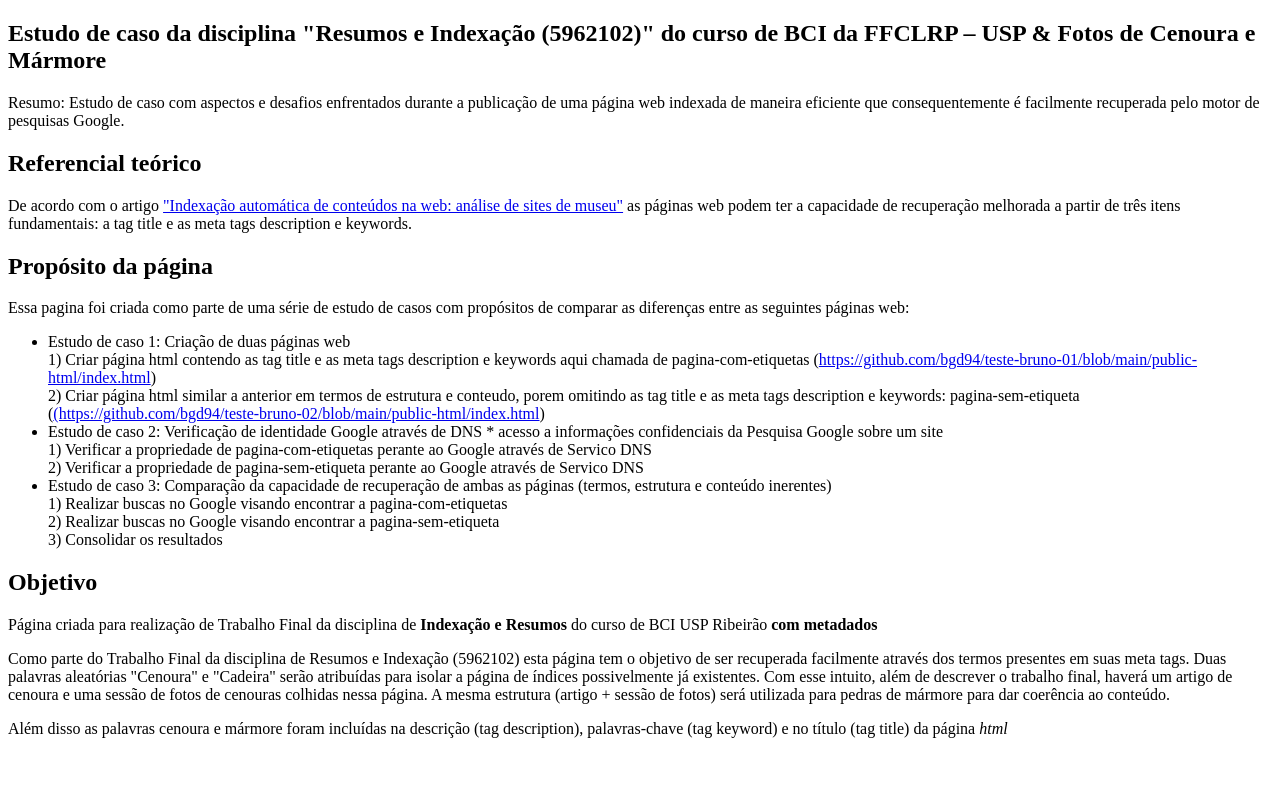
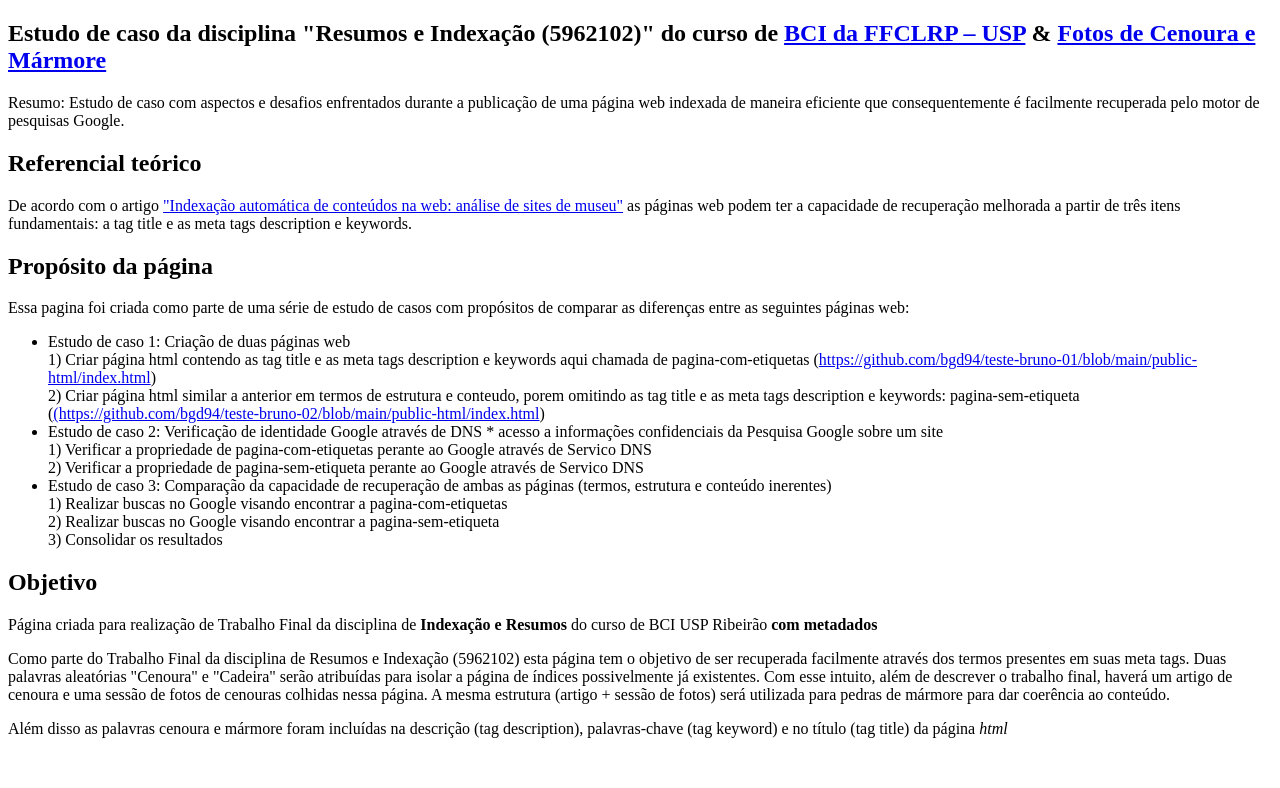
Before and after one commit to bgd94/bgd94-teste-bruno-01, a website: page public-html/index.html in a window 1280 px wide. Shown: the top 788 px of the page. Drawn offline with Linux system fonts and the light colour scheme.

Commit message:
Update index.html

```diff
--- a/public-html/index.html
+++ b/public-html/index.html
@@ -2,7 +2,7 @@
 <html lang="pt-br">
    <head>
       <meta charset="UTF-8">
-      <title>Estudo de caso da disciplina "Resumos e Indexação (5962102)" do curso de BCI da FFCLRP – USP & Fotos de Cenoura e Mármore</title>
+      <title>Estudo de caso da disciplina "Resumos e Indexação (5962102)" do curso de <a href="https://www.ffclrp.usp.br/graduacoes/cursos.php?g=57" alt="biblioteconomia usp ribeirao">BCI da FFCLRP – USP</a> & <a href="http://www.indexacaoautomatica2022.me/" alt="cenouras e marmore">Fotos de Cenoura e Mármore</a></title>
       <meta name="description" content="Apresenta aspectos e desafios enfrentados na publicação de uma página web que seja corretamente indexada e recuperada pelo motor de pesquisas Google em forma de estudo de caso. Apresenta também fotos e links para Wikipedia e notícias com mais detalhes sobre Cenoura e Mármore">
       <meta name="viewport" content="width=device-width, initial-scale=1">
       <meta name="author" content="Bruno Mosca">
@@ -35,7 +35,7 @@
    <body class="">
       <main>
          <article>
-            <h1>Estudo de caso da disciplina "Resumos e Indexação (5962102)" do curso de BCI da FFCLRP – USP & Fotos de Cenoura e Mármore</h1>
+            <h1>Estudo de caso da disciplina "Resumos e Indexação (5962102)" do curso de <a href="https://www.ffclrp.usp.br/graduacoes/cursos.php?g=57" alt="biblioteconomia usp ribeirao">BCI da FFCLRP – USP</a> & <a href="http://www.indexacaoautomatica2022.me/" alt="cenouras e marmore">Fotos de Cenoura e Mármore</a></h1>
             <p>Resumo: Estudo de caso com aspectos e desafios enfrentados durante a publicação de uma página web indexada de maneira eficiente que consequentemente é facilmente recuperada pelo motor de pesquisas Google.</p>
             <section>
                <h2>Referencial teórico</h2>
```
